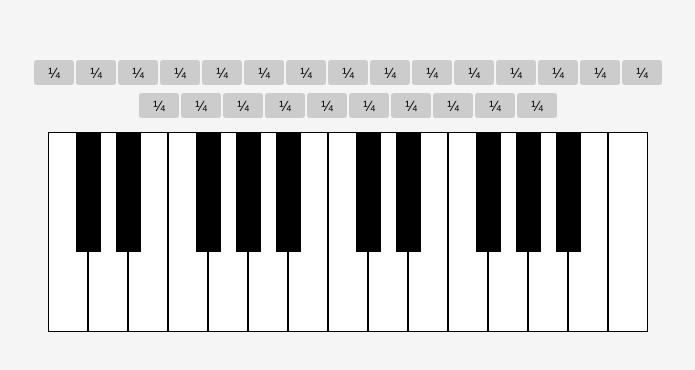
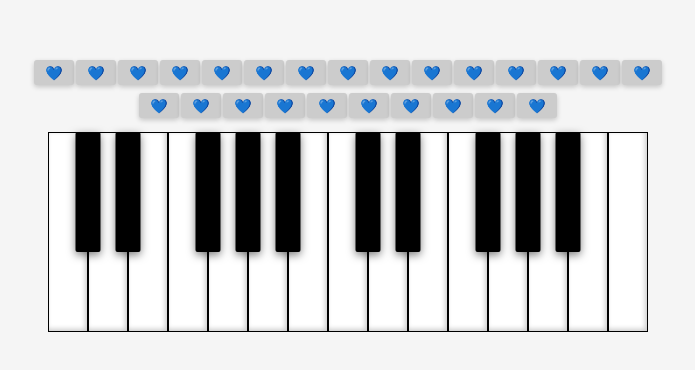
Before and after one commit to hobaDevHome/piano_fro_mostfa, a plain HTML site: page index.html in a window 1280 px wide. Shown: the part 216-586 px from the top of the page, without its empty margins (292-987 px from the left). Drawn offline with Linux system fonts and the light colour scheme.

Commit message:
change rob3 icon

```diff
--- a/script.js
+++ b/script.js
@@ -21,7 +21,7 @@ const quarterToneMap = {}; // { noteName (lowercase): true/false }
 function createQuarterButton(noteName, targetContainer) {
   const btn = document.createElement("button");
   btn.className = "quarter-button";
-  btn.innerText = "¼";
+  btn.innerText = "💙";
   btn.title = `${noteName} quarter tone`;
 
   btn.addEventListener("click", () => {
--- a/style.css
+++ b/style.css
@@ -1,10 +1,11 @@
+/* Piano Styles */
 body {
   margin: 0;
   background-color: #f5f5f5;
   display: flex;
   flex-direction: column;
-  justify-content: center; /* توسيط رأسي */
-  align-items: center; /* توسيط أفقي */
+  justify-content: center;
+  align-items: center;
   height: 100vh;
 }
 
@@ -30,11 +31,19 @@ body {
   cursor: pointer;
   font-size: 14px;
   border-radius: 3px;
+  box-shadow: 0 2px 5px rgba(0, 0, 0, 0.2);
 }
 
 .quarter-button.active {
   background-color: #ff9800;
   color: white;
+}
+
+.piano-outer {
+  display: flex;
+  justify-content: center;
+  align-items: center;
+  position: relative;
 }
 
 .piano-container {
@@ -57,6 +66,12 @@ body {
   box-sizing: border-box;
   position: relative;
   z-index: 1;
+  box-shadow: inset -2px -2px 5px rgba(0, 0, 0, 0.2);
+  transition: background-color 0.1s;
+}
+
+.white-key.active {
+  background-color: #ddd;
 }
 
 .black-keys {
@@ -73,12 +88,11 @@ body {
   background: black;
   position: absolute;
   z-index: 2;
-  margin-left: -12.5px;
   pointer-events: auto;
-}
-
-.white-key.active {
-  background-color: #ddd;
+  transform: translateX(-50%);
+  box-shadow: 0 3px 8px rgba(0, 0, 0, 0.5);
+  border-radius: 2px;
+  transition: background-color 0.1s;
 }
 
 .black-key.active {
```
